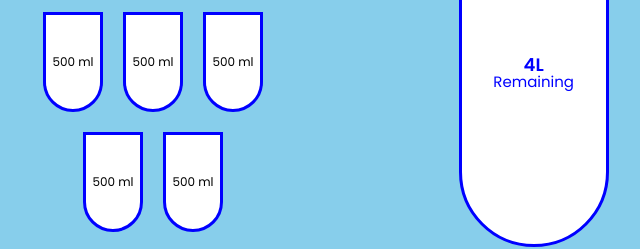
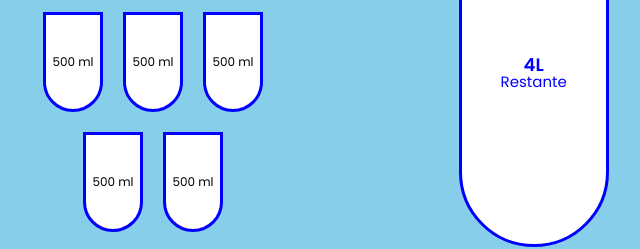
Before and after one commit to ELIEZERBITTENCOURT/IntermediateProjects, a plain HTML site: page consumo-de-agua/index.html in a window 1280 px wide. Shown: the part 423-672 px from the top of the page, 387-1027 px from the left. Drawn offline with Linux system fonts and the light colour scheme.

Commit message:
feat: ajusta texto

```diff
--- a/consumo-de-agua/index.html
+++ b/consumo-de-agua/index.html
@@ -34,7 +34,7 @@
             <div class="big-glass">
                 <div class="remaining">
                     <span class="liters"></span>
-                    <span class="rem">Remaining</span>
+                    <span class="rem">Restante</span>
                 </div>
 
                 <div class="percentage"></div>
```
